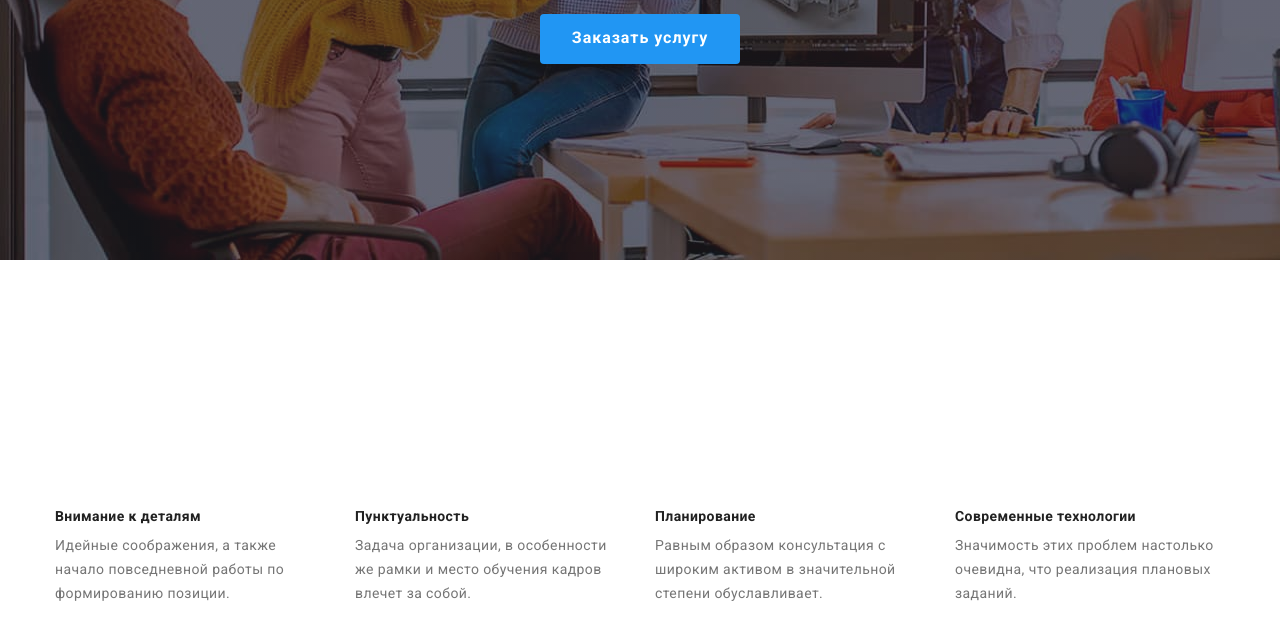
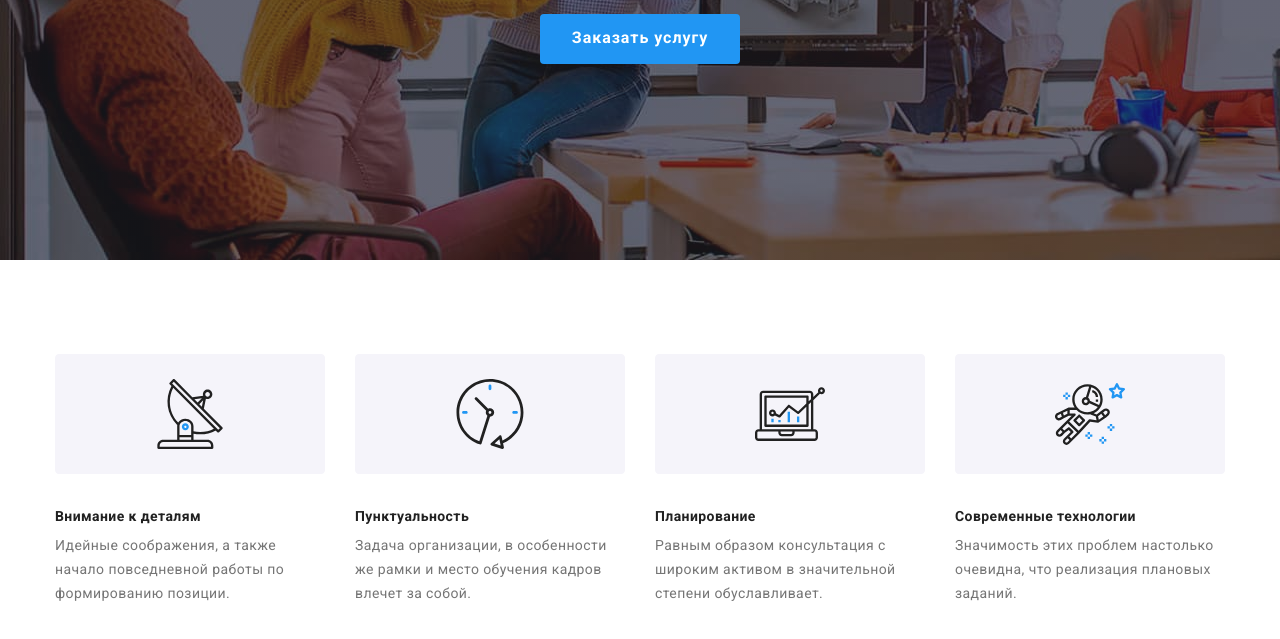
Before and after one commit to Andrey1914/goit-markup-hw-04, a plain HTML site: page index.html in a window 1280 px wide. Shown: the part 425-1064 px from the top of the page. Drawn offline with Linux system fonts and the light colour scheme; the site is published under a folder, as on GitHub Pages, so addresses that start at the root find nothing; files whose address does not match are found by name.

Commit message:
Update index.html

```diff
--- a/index.html
+++ b/index.html
@@ -66,7 +66,7 @@
                     <li class="experience-item">
                         <div class="icons-place">
                             <svg class="experience-icon">
-                                <use href="/images/icons.svg#icon-antenna"></use>
+                                <use href="./images/icons.svg#icon-antenna"></use>
                             </svg>
                         </div>
                         <h2 class="experience-title">Внимание к деталям</h2>
@@ -76,7 +76,7 @@
                     <li class="experience-item">
                         <div class="icons-place">
                             <svg class="experience-icon">
-                                <use href="/images/icons.svg#icon-clock"></use>
+                                <use href="./images/icons.svg#icon-clock"></use>
                             </svg>
                         </div>
                         <h2 class="experience-title">Пунктуальность</h2>
@@ -86,7 +86,7 @@
                     <li class="experience-item">
                         <div class="icons-place">
                             <svg class="experience-icon">
-                                <use href="/images/icons.svg#icon-diagrama"></use>
+                                <use href="./images/icons.svg#icon-diagrama"></use>
                             </svg>
                         </div>
                         <h2 class="experience-title">Планирование</h2>
@@ -96,7 +96,7 @@
                     <li class="experience-item">
                         <div class="icons-place">
                             <svg class="experience-icon">
-                                <use href="/images/icons.svg#icon-astronaut"></use>
+                                <use href="./images/icons.svg#icon-astronaut"></use>
                             </svg>
                         </div>
                         <h2 class="experience-title">Современные технологии</h2>
```
